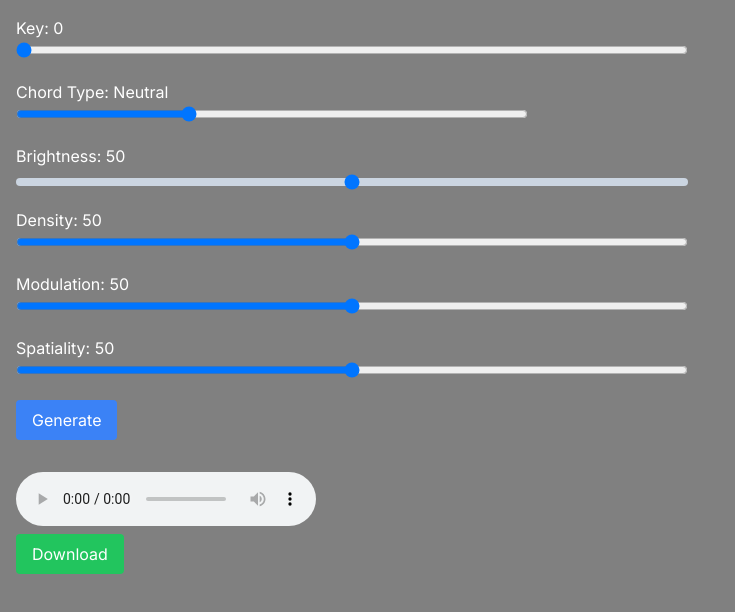
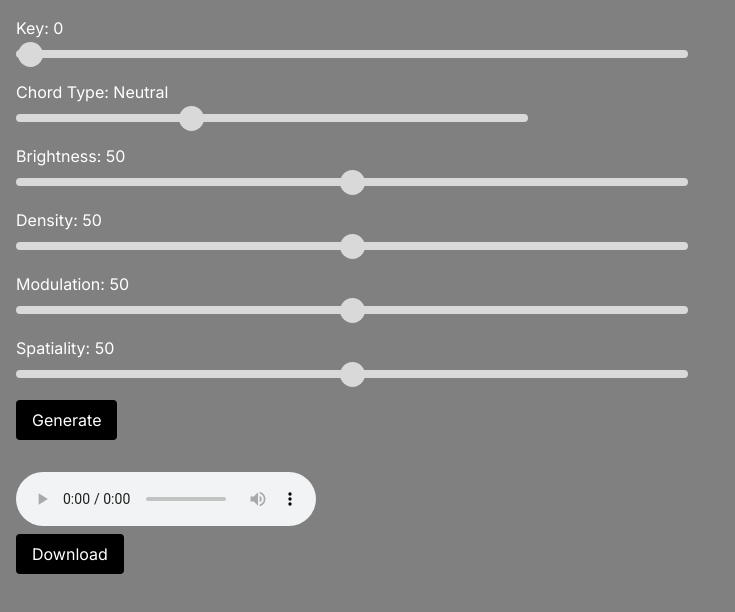
Before and after one commit to mattleesounds/padgen, a Next.js app: page / in a window 1280 px wide. Shown: the top 612 px of the page, without its empty margins (0-735 px from the left). Built offline with nearby package versions, Linux system fonts and the light colour scheme.

Commit message:
Improved UI

```diff
--- a/src/app/page.tsx
+++ b/src/app/page.tsx
@@ -31,7 +31,7 @@ const Home = () => {
             max="11"
             value={key}
             onChange={(e) => setKey(Number(e.target.value))}
-            className="w-full"
+            className="w-full slider-thumb slider-track"
           />
         </div>
 
@@ -46,7 +46,7 @@ const Home = () => {
             max="3"
             value={chordTypeIndex}
             onChange={(e) => setChordTypeIndex(Number(e.target.value))}
-            className="w-full"
+            className="w-full slider-thumb slider-track"
           />
         </div>
 
@@ -68,7 +68,7 @@ const Home = () => {
             id="density-slider"
             value={density}
             onChange={(e) => setDensity(Number(e.target.value))}
-            className="w-full"
+            className="w-full slider-thumb slider-track"
           />
         </div>
 
@@ -79,7 +79,7 @@ const Home = () => {
             id="modulation-slider"
             value={modulation}
             onChange={(e) => setModulation(Number(e.target.value))}
-            className="w-full"
+            className="w-full slider-thumb slider-track"
           />
         </div>
 
@@ -90,13 +90,13 @@ const Home = () => {
             id="spatiality-slider"
             value={spatiality}
             onChange={(e) => setSpatiality(Number(e.target.value))}
-            className="w-full"
+            className="w-full slider-thumb slider-track"
           />
         </div>
 
         <button
           onClick={handleGenerate}
-          className="px-4 py-2 bg-blue-500 text-white rounded"
+          className="px-4 py-2 bg-black text-white rounded"
         >
           Generate
         </button>
@@ -105,7 +105,7 @@ const Home = () => {
       <div className="mt-8">
         {/* Placeholder for audio file */}
         <audio controls>{/* Source of the audio file goes here */}</audio>
-        <button className="px-4 py-2 bg-green-500 text-white rounded mt-2">
+        <button className="px-4 py-2 bg-black text-white rounded mt-2">
           Download
         </button>
       </div>
--- a/src/styles/sliderStyles.css
+++ b/src/styles/sliderStyles.css
@@ -1,23 +1,73 @@
 /* styles/sliderStyles.css */
 
 .slider-thumb {
+  -webkit-appearance: none;
   appearance: none;
+  width: 25px; /* Width of the handle */
+  height: 25px; /* Height of the handle */
+  background: white; /* White color */
+  cursor: pointer;
+  border-radius: 50%; /* Circular handle */
+  border: 2px solid white; /* White border for better visibility */
+}
+
+/* Styling for the track (slider background) */
+.slider-track {
+  -webkit-appearance: none;
+  width: 100%;
+  height: 8px;
+  background: white; /* White color */
+  border-radius: 4px;
+  opacity: 0.7; /* Slightly transparent for contrast */
+}
+
+/* WebKit (Chrome, Edge, Safari) Specific Styles */
+input[type='range']::-webkit-slider-thumb {
+  -webkit-appearance: none;
+  background: white;
+  border-radius: 50%;
   width: 25px;
   height: 25px;
-  background: #4ade80;
   cursor: pointer;
-  border-radius: 50%;
+  border: 2px solid white;
 }
 
-.slider-thumb:hover {
-  background: #22c55e;
+/* input[type='range']::-webkit-slider-runnable-track {
+  -webkit-appearance: none;
+  background: white;
+  border-radius: 4px;
+  height: 8px;
+  opacity: 0.7;
+} */
+
+/* Firefox Specific Styles */
+input[type='range']::-moz-range-thumb {
+  background: white;
+  border-radius: 50%;
+  width: 25px;
+  height: 25px;
+  border: 2px solid white;
 }
 
-.slider-track {
-  width: 100%;
+/* input[type='range']::-moz-range-track {
+  background: white;
+  border-radius: 4px;
   height: 8px;
-  background: #cbd5e1;
-  border-radius: 4px;
+  opacity: 0.7;
+} */
+
+/* Microsoft Edge Specific Styles */
+input[type='range']::-ms-thumb {
+  background: white;
+  border-radius: 50%;
+  width: 25px;
+  height: 25px;
+  border: 2px solid white;
 }
 
-/* Add styles for other browsers if needed */
+/* input[type='range']::-ms-track {
+  background: white;
+  border-radius: 4px;
+  height: 8px;
+  opacity: 0.7;
+} */
```
